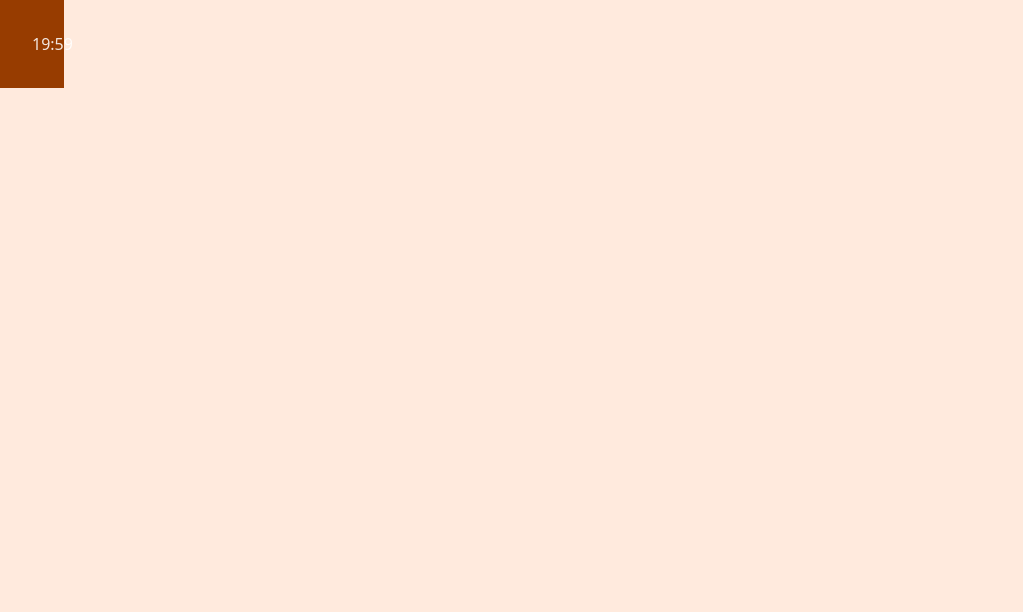
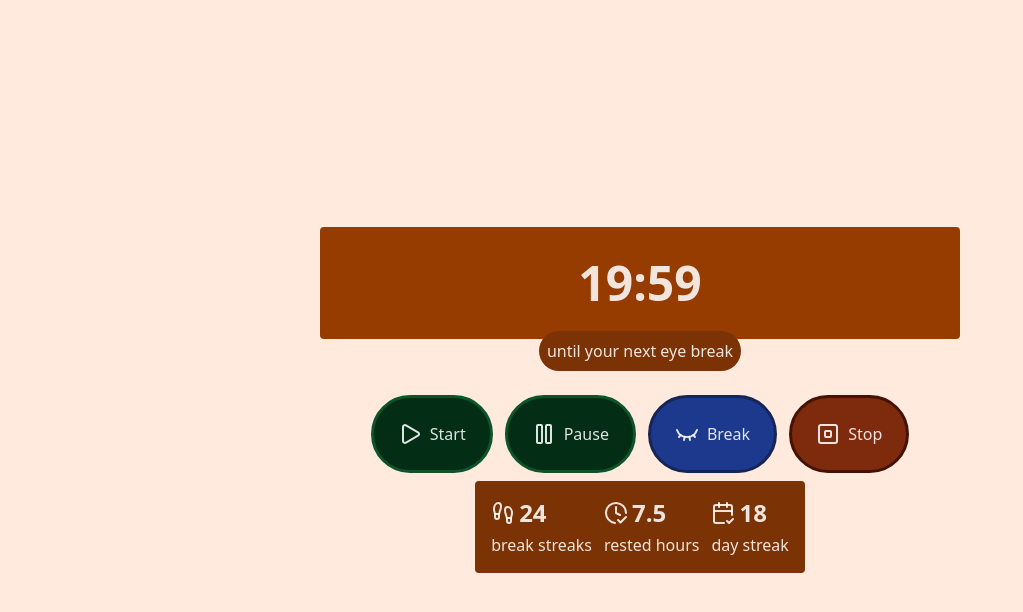
Before and after one commit to normalperson543/twentytwentytwenty, a React (Vite) app: page / in a window 1280 px wide. Shown: the top 612 px of the page, without its empty margins (0-1023 px from the left). Built offline with nearby package versions, Linux system fonts and the light colour scheme.

Commit message:
scaffold UI and start implementing timer functions

```diff
--- a/package.json
+++ b/package.json
@@ -11,6 +11,7 @@
   },
   "dependencies": {
     "@tailwindcss/vite": "^4.1.17",
+    "lucide-react": "^0.553.0",
     "react": "^19.1.1",
     "react-dom": "^19.1.1",
     "tailwindcss": "^4.1.17"
--- a/src/App.tsx
+++ b/src/App.tsx
@@ -1,7 +1,88 @@
+import { CalendarCheck2Icon, ClockCheckIcon, EyeClosedIcon, FootprintsIcon, PauseIcon, PlayIcon, SquareStopIcon } from "lucide-react";
+import { useEffect, useState } from "react";
+
 function App() {
+  let lsBreakStreaks = localStorage.getItem("breakStreaks")
+  let lsDayStreaks = localStorage.getItem("dayStreaks")
+
+  if (!lsBreakStreaks) {
+    localStorage.setItem("breakStreaks", "0")
+    lsBreakStreaks = "0"
+  }
+  if (!lsDayStreaks) {
+    localStorage.setItem("dayStreaks", "0")
+    lsDayStreaks = "0"
+  }
+
+  const [breakStreaks, setBreakStreaks] = useState(Number(lsBreakStreaks))
+  const [dayStreaks, setDayStreaks] = useState(Number(lsDayStreaks))
+  const [started, setStarted] = useState(false)
+
+  const [timeStart, setTimeStart] = useState<number>();
+  const [timeRemaining, setTimeRemaining] = useState(0)
+
+  function startTimer() {
+    setTimeStart(Date.now())
+    setStarted(true)
+  }
+
+  useEffect(() => {
+    setInterval(() => {
+      setTimeReaminig(Date.now() - timeStart)
+
+    }, 100)
+  }, [timeStart])
   return (
     <div className="w-full h-full">
-      <div className="bg-amber-800 w-1/2 p-8">19:59</div>
+      <div className="flex flex-col gap-2 items-center justify-center h-full w-full">
+        <div className="bg-amber-800 w-1/2 p-8 rounded-sm text-center font-bold text-5xl">
+          19:59
+        </div>
+        <div className="bg-amber-900 items-center justify-center flex flex-col text-center p-2 rounded-full relative -top-4">
+          <p>until your next eye break</p>
+        </div>
+        <div className="flex flex-row gap-3">
+          <button className="bg-green-950 rounded-full p-6 flex flex-row gap-2 border-green-900 border-3 border-solid hover:bg-green-900">
+            <PlayIcon width={24} height={24} />
+            <p>Start</p>
+          </button>
+          <button className="bg-green-950 rounded-full p-6 flex flex-row gap-2 border-green-900 border-3 border-solid hover:bg-green-900">
+            <PauseIcon width={24} height={24} />
+            <p>Pause</p>
+          </button>
+          <button className="bg-blue-900 rounded-full p-6 flex flex-row gap-2 border-blue-950 border-3 border-solid">
+            <EyeClosedIcon width={24} height={24} />
+            <p>Break</p>
+          </button>
+          <button className="bg-orange-900 rounded-full p-6 flex flex-row gap-2 border-orange-950 border-3 border-solid">
+            <SquareStopIcon width={24} height={24} />
+            <p>Stop</p>
+          </button>
+        </div>
+        <div className="flex flex-row gap-3 bg-amber-900 rounded-sm p-4">
+          <div className="flex flex-col gap-1">
+            <div className="flex flex-row gap-1 items-center">
+              <FootprintsIcon width={24} height={24} />
+              <p className="text-2xl font-bold">24</p>
+            </div>
+            <p>break streaks</p>
+          </div>
+          <div className="flex flex-col gap-1">
+            <div className="flex flex-row gap-1 items-center">
+              <ClockCheckIcon width={24} height={24} />
+              <p className="text-2xl font-bold">7.5</p>
+            </div>
+            <p>rested hours</p>
+          </div>
+          <div className="flex flex-col gap-1">
+            <div className="flex flex-row gap-1 items-center">
+              <CalendarCheck2Icon width={24} height={24} />
+              <p className="text-2xl font-bold">18</p>
+            </div>
+            <p>day streak</p>
+          </div>
+        </div>
+      </div>
     </div>
   );
 }
--- a/src/index.css
+++ b/src/index.css
@@ -13,6 +13,11 @@
   -webkit-font-smoothing: antialiased;
   -moz-osx-font-smoothing: grayscale;
 
+  width: 100%;
+  height: 100%;
+}
+
+#root, body {
   width: 100%;
   height: 100%;
 }
```
Also changed, not shown: 1 other file (tests, documents, lock files or other folders).
